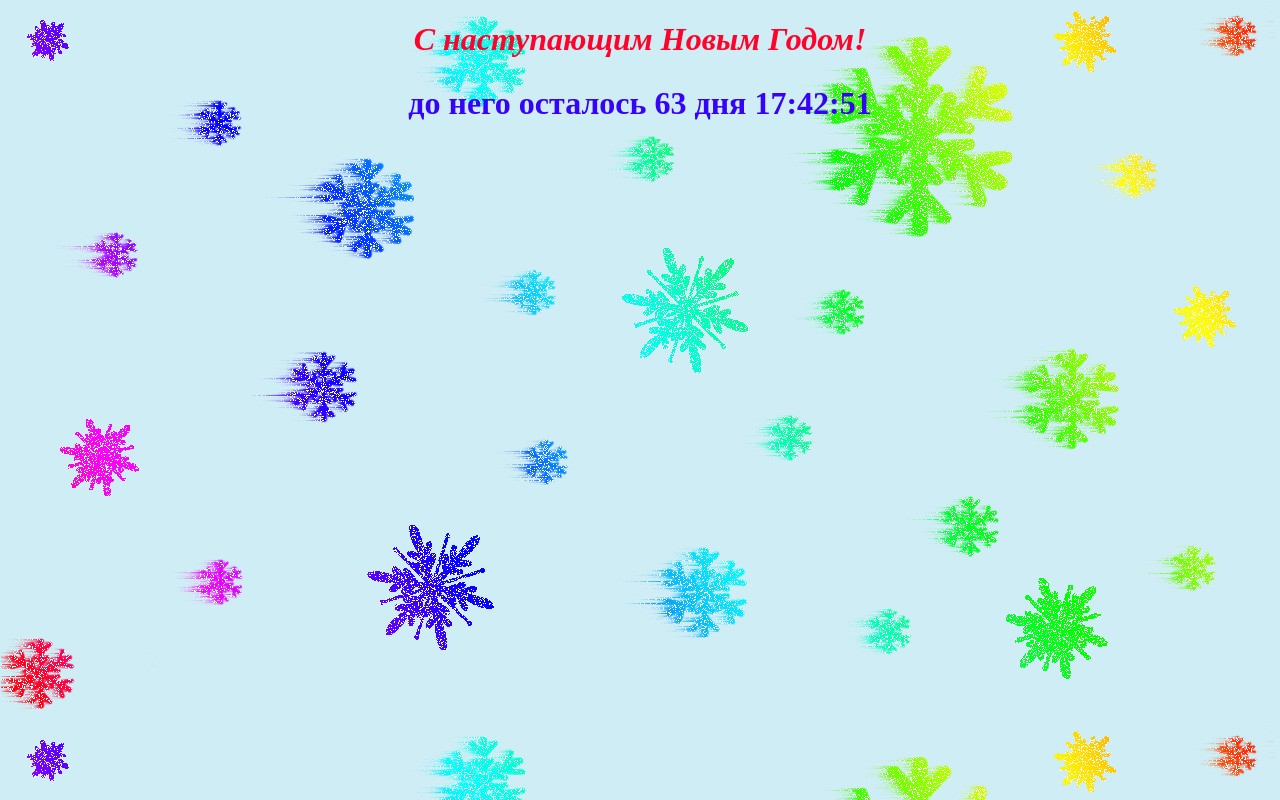
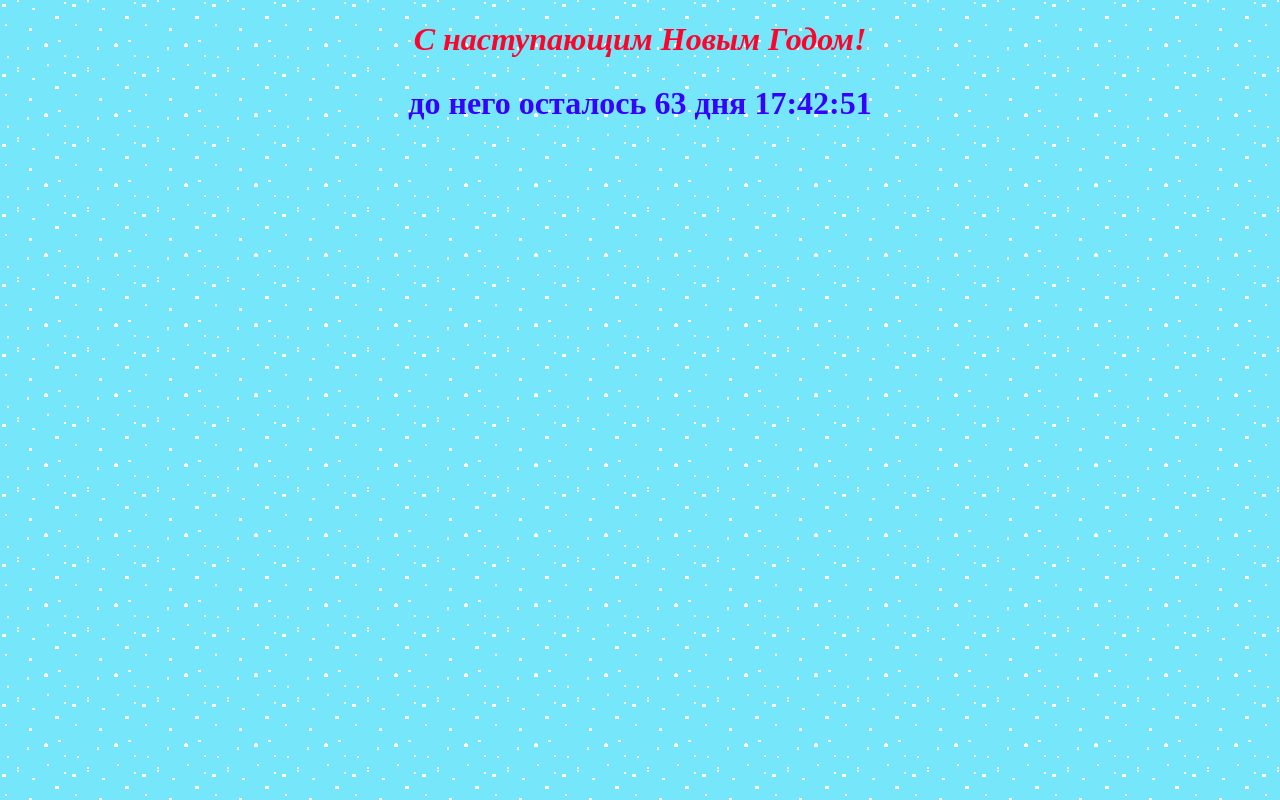
Before and after one commit to MaryAsha/happy2019, a plain HTML site: page index.html in a window 1280 px wide. Drawn offline with Linux system fonts and the light colour scheme.

Commit message:
добавила снег на фон

```diff
--- a/style.css
+++ b/style.css
@@ -1,5 +1,7 @@
 body{
-    background-image: url("пробный-2.jpg");
+    background-image: url("снежинки.gif");
+    background-color: #76e7fb;
+
 }
 
 h1{
```
Also changed, not shown: index.html (+3 -1 lines), ветка-первая.png (added), пробный-2.jpg (deleted), снеговик-с-зелеными-пуговицами.png (added), снеговик-с-красными-пуговицами.png (added), снежинки.gif (added).
